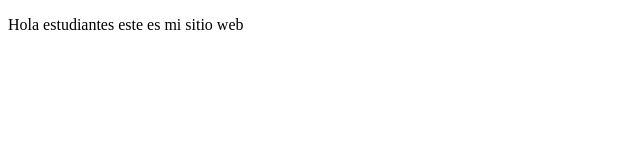
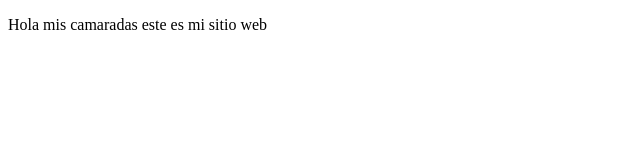
Before and after one commit to Pepelycan/personalProject, a plain HTML site: page index.html in a window 1280 px wide. Shown: the full height of the page, 0-640 px from the left. Drawn offline with Linux system fonts and the light colour scheme.

```diff
--- a/index.html
+++ b/index.html
@@ -8,7 +8,7 @@
 </head>
 <body>
     <p>
-        Hola estudiantes este es mi sitio web
+        Hola mis camaradas este es mi sitio web
     </p>
 </body>
 </html>
```
